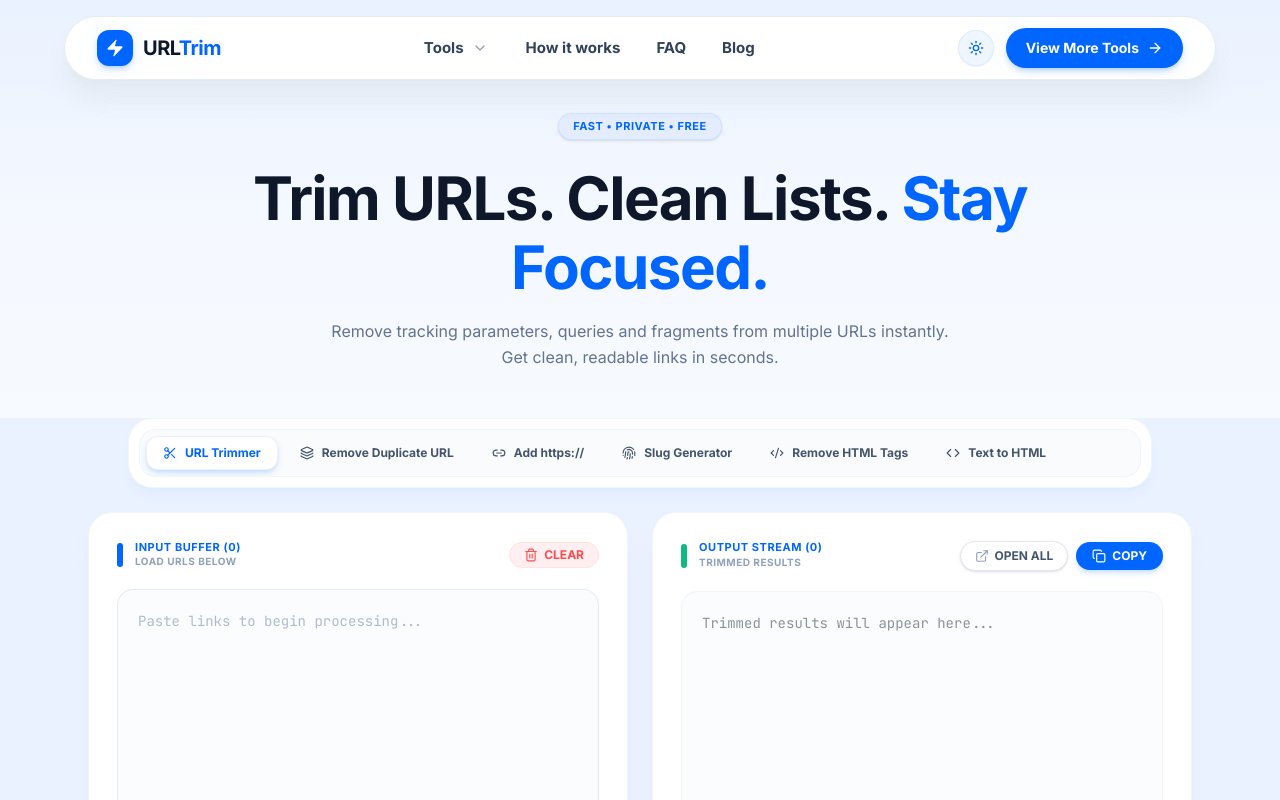
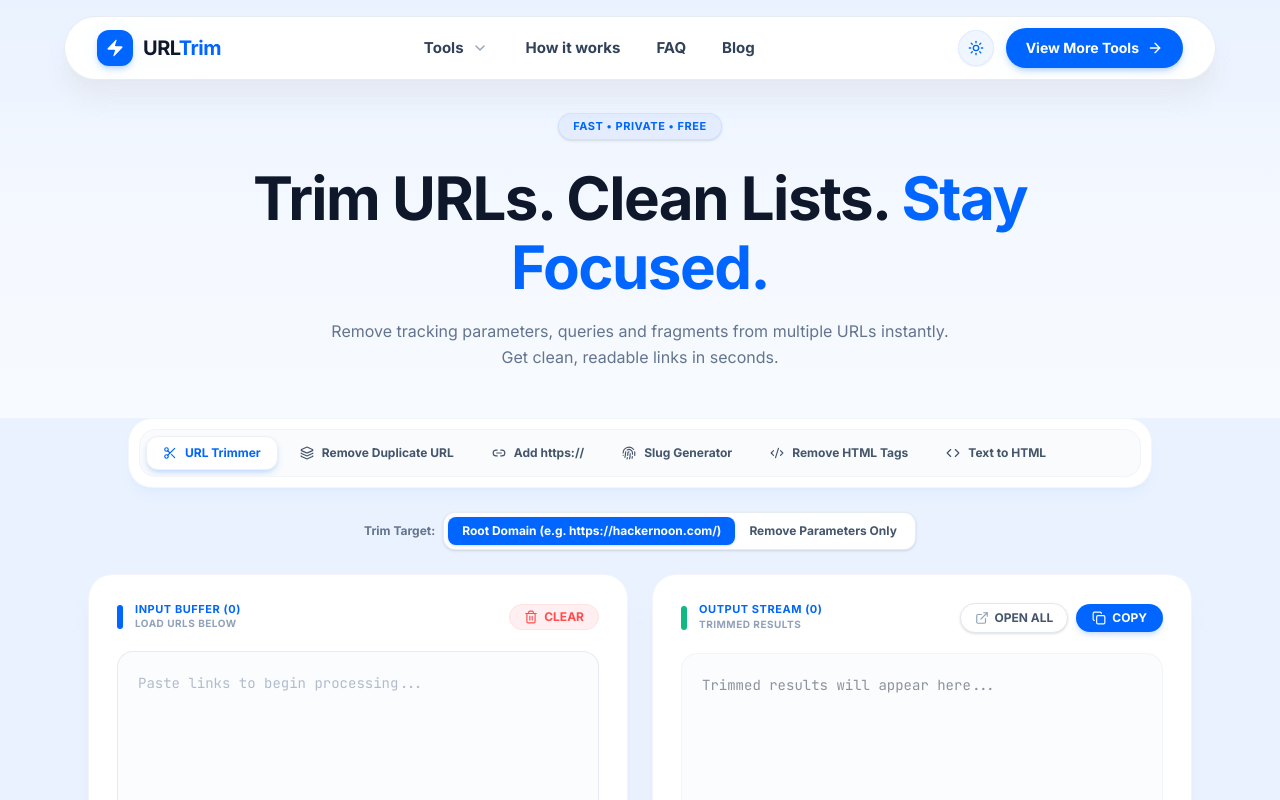
Before and after one commit to deepakvermasnv/URL-Trimer, a Next.js app: page / in a window 1280 px wide. Shown: the top 800 px of the page. Built offline with nearby package versions, Linux system fonts and the light colour scheme.

Commit message:
feat: implement URL trimmer homepage component with interactive list cleaning modes

```diff
--- a/app/page.tsx
+++ b/app/page.tsx
@@ -60,7 +60,7 @@ const HOMEPAGE_FAQS = [
   }
 ];
 
-function trimSingleUrl(raw: string, mode: string): string {
+function trimSingleUrl(raw: string, mode: string, trimOption: 'root' | 'params' = 'root'): string {
   if (!raw.trim()) return '';
   let url = raw.trim();
 
@@ -94,18 +94,33 @@ function trimSingleUrl(raw: string, mode: string): string {
   try {
     const hasProtocol = /^https?:\/\//i.test(url);
     const parsed = new URL(hasProtocol ? url : `https://${url}`);
-    let clean = `${parsed.protocol}//${parsed.hostname}${parsed.pathname}`;
-    if (clean.endsWith('/') && parsed.pathname === '/') {
-      clean = clean.slice(0, -1);
+
+    if (trimOption === 'root') {
+      const proto = hasProtocol ? parsed.protocol : 'https:';
+      return `${proto}//${parsed.host}/`;
+    } else {
+      let clean = `${parsed.protocol}//${parsed.hostname}${parsed.pathname}`;
+      if (clean.endsWith('/') && parsed.pathname === '/') {
+        clean = clean.slice(0, -1);
+      }
+      return clean;
     }
-    return clean;
   } catch (e) {
+    if (trimOption === 'root') {
+      const match = url.match(/^(https?:\/\/)?([^\/\?#]+)/i);
+      if (match) {
+        const proto = match[1] || 'https://';
+        const host = match[2];
+        return `${proto}${host}/`;
+      }
+    }
     return url.split('?')[0].split('#')[0];
   }
 }
 
 export default function HomePage() {
   const [activeMode, setActiveMode] = useState<'trimmer' | 'dedup' | 'add-https' | 'slug' | 'remove-html' | 'text-to-html'>('trimmer');
+  const [trimOption, setTrimOption] = useState<'root' | 'params'>('root');
   const [input, setInput] = useState<string>('');
   const [outputText, setOutputText] = useState<string>('');
   const [copiedAll, setCopiedAll] = useState(false);
@@ -113,15 +128,18 @@ export default function HomePage() {
   const [isDragging, setIsDragging] = useState(false);
   const textareaRef = useRef<HTMLTextAreaElement>(null);
 
-  // Sync outputText live whenever input or activeMode changes
+  // Sync outputText live whenever input, activeMode or trimOption changes
   React.useEffect(() => {
     const rawLines = input.trim()
       ? input.split('\n').filter(l => l.trim() !== '')
       : [];
 
-    const cleaned = rawLines.map((original) => trimSingleUrl(original, activeMode)).join('\n');
-    setOutputText(cleaned);
-  }, [input, activeMode]);
+    let processed = rawLines.map((original) => trimSingleUrl(original, activeMode, trimOption));
+    if (activeMode === 'dedup') {
+      processed = Array.from(new Set(processed));
+    }
+    setOutputText(processed.join('\n'));
+  }, [input, activeMode, trimOption]);
 
   const outputLines = outputText.split('\n').filter(l => l.trim() !== '');
   const totalCount = outputLines.length;
@@ -316,6 +334,35 @@ export default function HomePage() {
             </button>
           </div>
         </div>
+
+        {/* Trim Options Toggle for URL Trimmer Mode */}
+        {activeMode === 'trimmer' && (
+          <div className="flex items-center justify-center gap-2 mb-6 animate-fadeIn">
+            <span className="text-xs font-bold text-slate-500 dark:text-slate-400">Trim Target:</span>
+            <div className="inline-flex bg-white dark:bg-[#121723] p-1 rounded-xl border border-slate-200/80 dark:border-slate-800/80 shadow-sm text-xs">
+              <button
+                onClick={() => setTrimOption('root')}
+                className={`px-3.5 py-1.5 rounded-lg transition-all cursor-pointer font-bold ${
+                  trimOption === 'root'
+                    ? 'bg-[#0066FF] text-white shadow-sm shadow-blue-500/20'
+                    : 'text-slate-600 dark:text-slate-300 hover:text-slate-900 dark:hover:text-white'
+                }`}
+              >
+                Root Domain (e.g. https://hackernoon.com/)
+              </button>
+              <button
+                onClick={() => setTrimOption('params')}
+                className={`px-3.5 py-1.5 rounded-lg transition-all cursor-pointer font-bold ${
+                  trimOption === 'params'
+                    ? 'bg-[#0066FF] text-white shadow-sm shadow-blue-500/20'
+                    : 'text-slate-600 dark:text-slate-300 hover:text-slate-900 dark:hover:text-white'
+                }`}
+              >
+                Remove Parameters Only
+              </button>
+            </div>
+          </div>
+        )}
 
         {/* 2 Cards Layout */}
         <div className="grid grid-cols-1 lg:grid-cols-2 gap-6">
```
Also changed, not shown: 1 other file (tests, documents, lock files or other folders).
